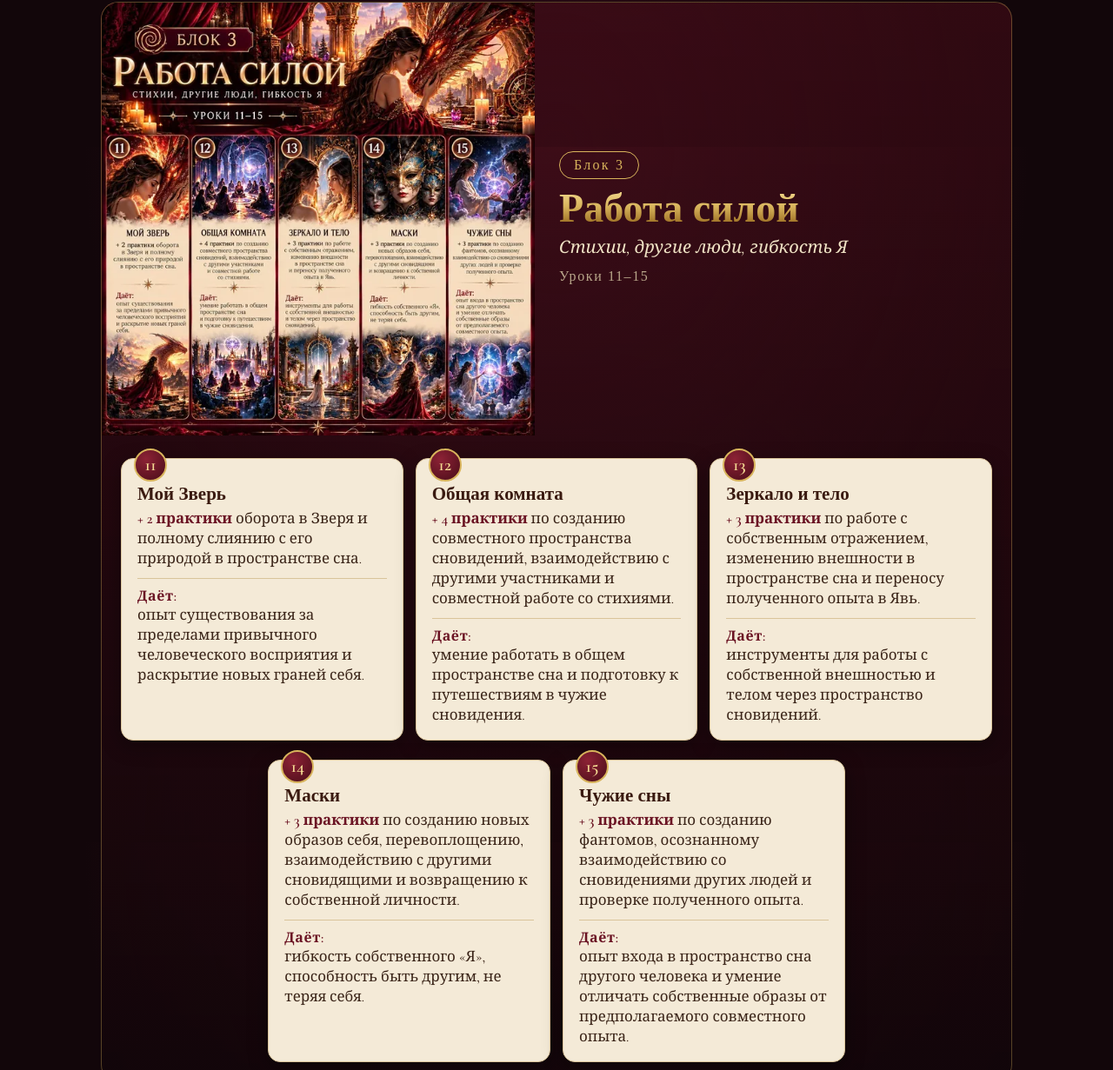
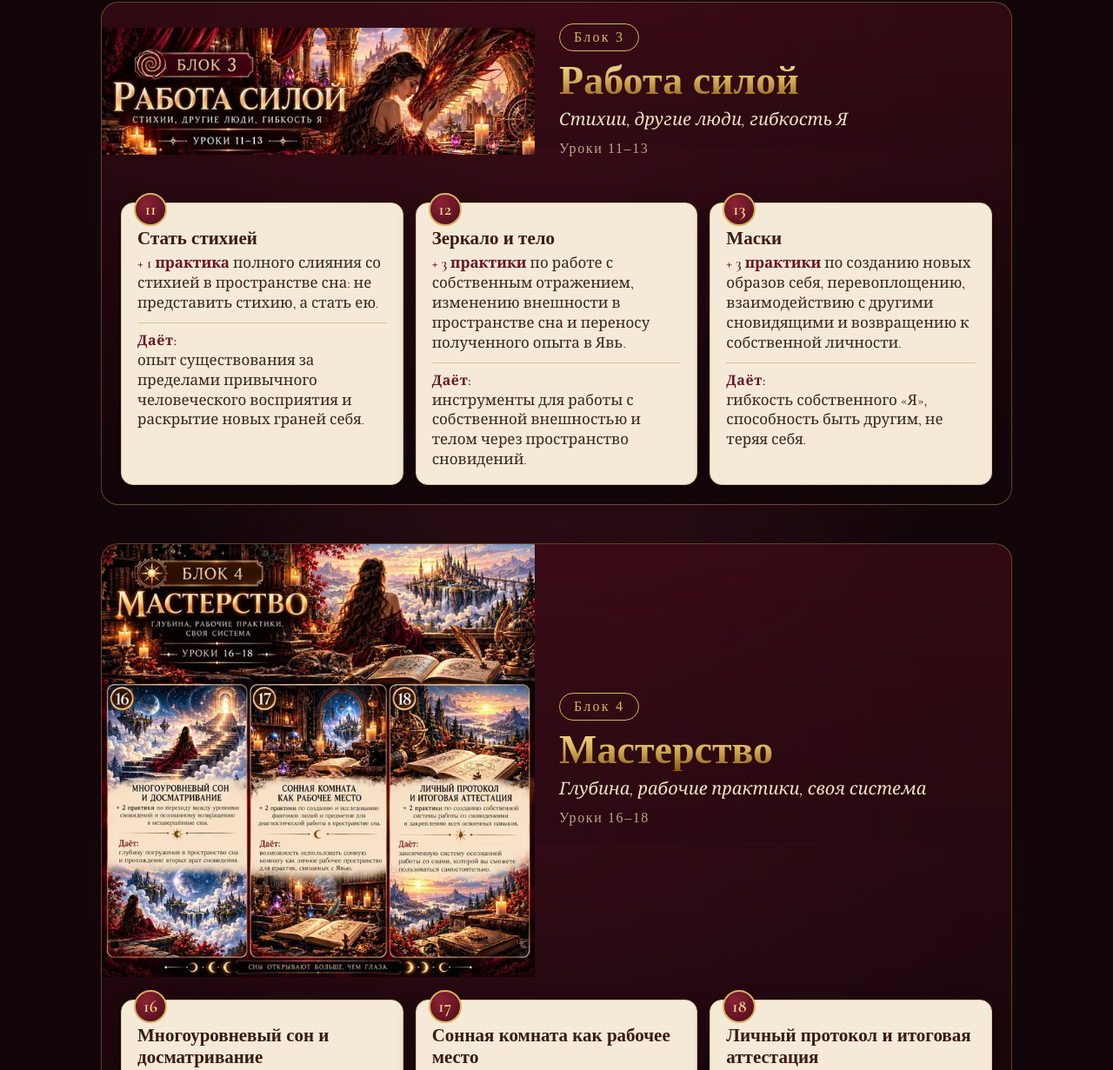
Before and after one commit to likavish1-beep/grani-site, a plain HTML site: page sny-kurs/index.html in a window 1280 px wide. Shown: the part 3831-5062 px from the top of the page at 87% size. Drawn offline with nearby package versions, Linux system fonts and the light colour scheme; a web font is replaced by a local one.

Commit message:
Лендинг снов: блок 3 — уроки 11 «Стать стихией», 12 «Зеркало и тело», 13 «Маски»; убран «Мой Зверь»; новая шапка блока 3 (Уроки 11–13)

```diff
--- a/sny-kurs/index.html
+++ b/sny-kurs/index.html
@@ -243,30 +243,24 @@ body.locked{overflow:hidden}
 
   <article class="block">
     <div class="block-head">
-      <a href="img/block3.webp" class="z"><img src="img/block3-640.webp" width="640" height="640" loading="lazy" alt="Блок 3. Работа силой"></a>
+      <a href="img/block3-v2.webp" class="z"><img src="img/block3-v2-640.webp" width="640" height="188" loading="lazy" alt="Блок 3. Работа силой"></a>
       <div class="txt">
         <span class="tag">Блок 3</span>
         <h3 class="gold">Работа силой</h3>
         <p class="about">Стихии, другие люди, гибкость Я</p>
-        <p class="range sc">Уроки 11–15</p>
+        <p class="range sc">Уроки 11–13</p>
       </div>
     </div>
     <div class="lessons">
-      <div class="lesson"><span class="num">11</span><h4>Мой Зверь</h4>
-        <p class="pr"><b>+ 2 практики</b> оборота в Зверя и полному слиянию с его природой в пространстве сна.</p>
+      <div class="lesson"><span class="num">11</span><h4>Стать стихией</h4>
+        <p class="pr"><b>+ 1 практика</b> полного слияния со стихией в пространстве сна: не представить стихию, а стать ею.</p>
         <p class="gives"><b>Даёт:</b>опыт существования за пределами привычного человеческого восприятия и раскрытие новых граней себя.</p></div>
-      <div class="lesson"><span class="num">12</span><h4>Общая комната</h4>
-        <p class="pr"><b>+ 4 практики</b> по созданию совместного пространства сновидений, взаимодействию с другими участниками и совместной работе со стихиями.</p>
-        <p class="gives"><b>Даёт:</b>умение работать в общем пространстве сна и подготовку к путешествиям в чужие сновидения.</p></div>
-      <div class="lesson"><span class="num">13</span><h4>Зеркало и тело</h4>
+      <div class="lesson"><span class="num">12</span><h4>Зеркало и тело</h4>
         <p class="pr"><b>+ 3 практики</b> по работе с собственным отражением, изменению внешности в пространстве сна и переносу полученного опыта в Явь.</p>
         <p class="gives"><b>Даёт:</b>инструменты для работы с собственной внешностью и телом через пространство сновидений.</p></div>
-      <div class="lesson"><span class="num">14</span><h4>Маски</h4>
+      <div class="lesson"><span class="num">13</span><h4>Маски</h4>
         <p class="pr"><b>+ 3 практики</b> по созданию новых образов себя, перевоплощению, взаимодействию с другими сновидящими и возвращению к собственной личности.</p>
         <p class="gives"><b>Даёт:</b>гибкость собственного «Я», способность быть другим, не теряя себя.</p></div>
-      <div class="lesson"><span class="num">15</span><h4>Чужие сны</h4>
-        <p class="pr"><b>+ 3 практики</b> по созданию фантомов, осознанному взаимодействию со сновидениями других людей и проверке полученного опыта.</p>
-        <p class="gives"><b>Даёт:</b>опыт входа в пространство сна другого человека и умение отличать собственные образы от предполагаемого совместного опыта.</p></div>
     </div>
   </article>
 
```
Also changed, not shown: sny-kurs/img/block3-v2-640.webp (added), sny-kurs/img/block3-v2.webp (added).
